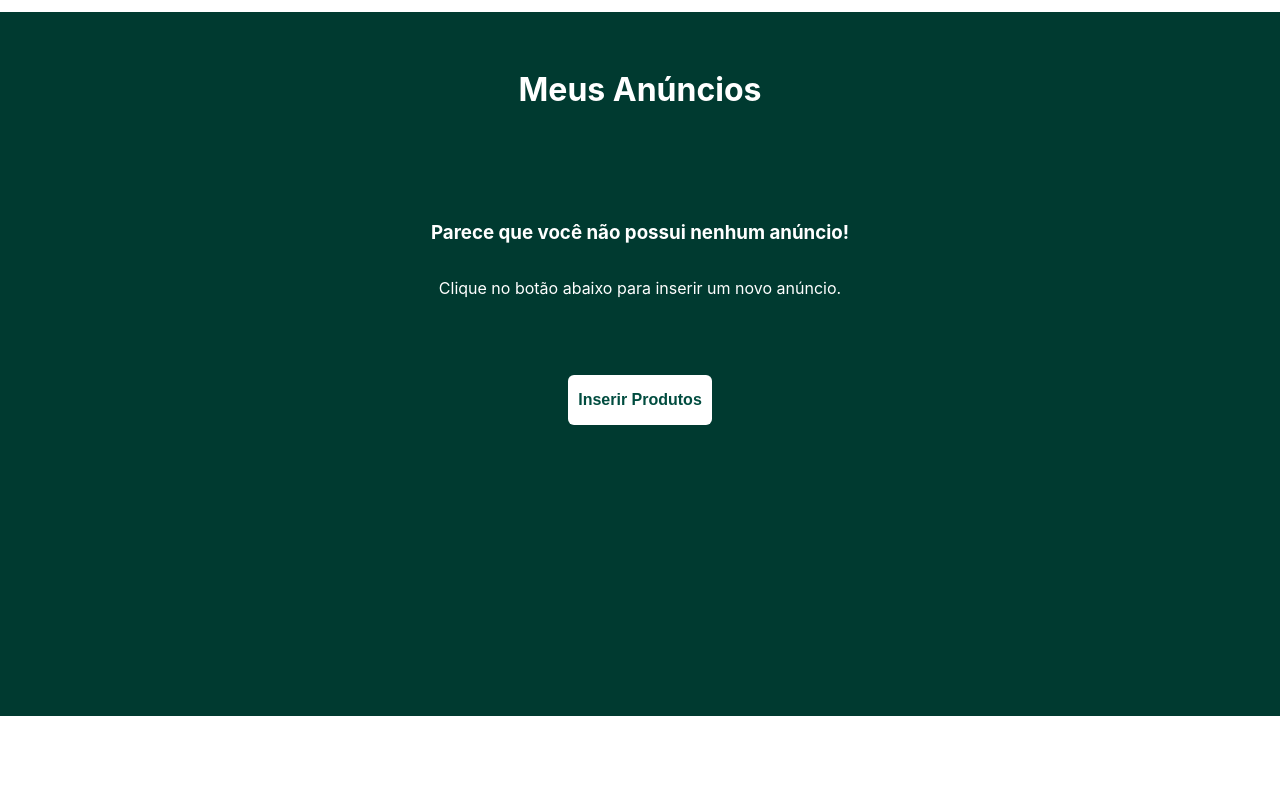
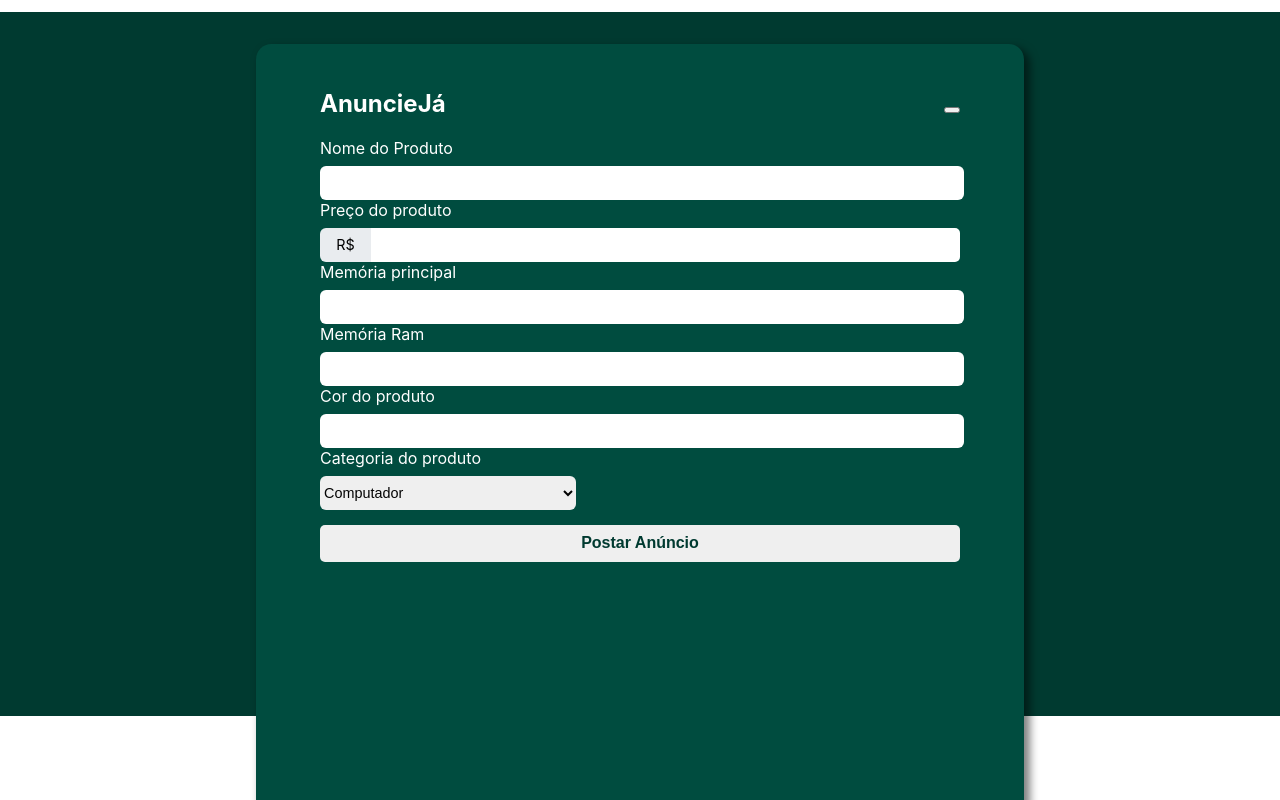
Before and after one commit to paulosys/AnuncieJa-react, a React (Vite) app: page / in a window 1280 px wide. Both pictures are taken after a click on the button "Inserir Produtos". Shown: the part 787-1587 px from the top of the page. Built offline with nearby package versions, Linux system fonts and the light colour scheme.

Commit message:
form-modal

```diff
--- a/src/App.jsx
+++ b/src/App.jsx
@@ -3,6 +3,7 @@ import './App.css'
 import Header from './components/Header/Header'
 import Banner from './components/Banner/Banner'
 import UserProducts from './components/UserProducts/UserProducts'
+import AllProducts from './components/AllProducts/AllProducts'
 
 import FooterPage from './components/FooterPag/FooterPag'
 
@@ -21,7 +22,7 @@ function App() {
       </section>
 
       <section>
-
+        <AllProducts/>
       </section>
 
       <footer>
--- a/src/components/AllProducts/AllProducts.jsx
+++ b/src/components/AllProducts/AllProducts.jsx
@@ -0,0 +1,9 @@
+const AllProducts = (props) => {
+    return(
+        <div>
+
+        </div>
+    );
+}
+
+export default AllProducts;
--- a/src/components/FooterPag/FooterPag.css
+++ b/src/components/FooterPag/FooterPag.css
@@ -1,42 +1,3 @@
-/*footer*/
-.logo-footer{
-    width: 100%;
-    display: flex;
-    justify-content: center;
-    align-items: center;
-    padding: 6% 0;
-
-    font-weight: bold;
-    font-size: 1.5rem;
-}
-
-.logo-footer a{
-   color: var(--green);
-}
-
-.nav-footer{
-    width: 100%;
-}
-
-.nav-footer ul{
-    min-width: 450px;
-    list-style: disc;
-    flex-direction: row;
-    display: flex;
-    font-weight: bold;
-}
-
-.nav-footer ul li a:hover{
-    border-bottom: 2px solid var(--green);
-}
-
-.content-footer{
-    display: flex;
-    justify-content: center;
-    margin: 0 auto;
-    align-items: center;
-}
-
 .container-footer{
     width: 100%;
     display: flex;
@@ -45,3 +6,24 @@
     align-items: center;
     padding: 3% 0;
 }
+
+.content-footer{
+    text-align: center;
+    width: 100%;
+    display: flex;
+    justify-content: center;
+    align-items: center;
+}
+
+.nav-footer ul{
+    min-width: 100%;
+    list-style: none;
+    display: flex;
+    flex-direction: row;
+    justify-content: space-between;
+    font-weight: bold;
+}
+
+.nav-footer ul li a:hover{
+    border-bottom: 2px solid var(--green);
+}
--- a/src/components/FooterPag/FooterPag.jsx
+++ b/src/components/FooterPag/FooterPag.jsx
@@ -8,7 +8,6 @@ const FooterPage = () => {
                 <div className="content-footer">
                     <div className="logo-footer">
                         <Logo/>
-
                     </div>
                     <nav className="nav-footer">
                         <ul>
@@ -16,7 +15,6 @@ const FooterPage = () => {
                             <li><a href="#product">Produtos</a></li>
                         </ul>
                     </nav>
-
                 </div>
                 <div className="privacity-page">
                     <p>© 2022 - Todos os direitos reservados</p>
--- /dev/null
+++ b/src/components/FormProducts/FormProducts.css
@@ -0,0 +1,100 @@
+.form-modal{
+    padding: 2% 5%;
+    position: absolute;
+    height: 90vh;
+    width: 50vw;
+    background-color: var(--green);
+    color: white;
+    border-radius: 2%;
+    box-shadow: 5px 5px 8px 1px rgba(0,0,0,0.5);
+}
+
+.form-header{
+    display: flex;
+    align-items: center;
+    justify-content: space-between;
+}
+
+.button-close{
+    cursor: pointer;
+}
+
+.input-box{
+    display: flex;
+    flex-direction: column;
+    gap: 0.5rem;
+}
+
+.input-box input{
+    width: 100%;
+    height: 2rem;
+    background-color: white;
+    color: var(--black-light);
+    font-size: 0.9rem;
+    border-width: initial;
+    border-style: none;
+    border-color: initial;
+    border-image: initial;
+    border-radius: 6px;
+}
+
+.flex-productPrice{
+    display: flex;
+    align-items: center;
+    justify-content: space-between;
+    text-align: center;
+
+}
+
+.input-box-cifrao {
+    width: 8%;
+    height: 2.1rem;
+    background-color: rgb(233, 236, 239);
+    color: black;
+    font-size: 0.9rem;
+    line-height: 2.1rem;
+    border-width: initial;
+    border-style: none;
+    border-color: initial;
+    border-image: initial;
+    border-radius: 6px 0px 0px 6px;
+}
+
+input#productPrice {
+    width: 92%;
+    height: 2rem;
+    background-color: white;
+    color: var(--black-light);
+    font-size: 0.9rem;
+    border-width: initial;
+    border-style: none;
+    border-color: initial;
+    border-image: initial;
+    border-radius: 0px 5px 5px 0px;
+
+}
+
+select#productCategory {
+    width: 40%;
+    height: 2.1rem;
+    color: rgba(0, 0, 0, 0.992);
+    font-size: 0.9rem;
+    border-width: initial;
+    border-style: none;
+    border-color: initial;
+    border-image: initial;
+    border-radius: 6px;
+    padding: 0.4rem 0px;
+}
+
+.post-button button {
+    width: 100%;
+    font-size: 1rem;
+    font-weight: bold;
+    color: var(--green-hover);
+    cursor: pointer;
+    margin: 15px 0px 0px;
+    padding: 1.5%;
+    border-radius: 5px;
+    border: none;
+}
--- /dev/null
+++ b/src/components/FormProducts/FormProducts.jsx
@@ -0,0 +1,71 @@
+import "./FormProducts.css";
+import React, { useState } from 'react';
+
+const FormProducts = () => {
+
+    const [showForm, setShowForm] = useState(false);
+
+    const showFormProduct = () => {
+        setShowForm(showForm == false);
+    }
+
+    return(
+        <div className="form-modal">
+
+            <form id = "form-product">
+                <div className="form-header">
+                        <h1>AnuncieJá </h1>
+                        <div className="box-close">
+                            <button className="button-close" id="close-button"><i className="fa-solid fa-xmark" onClick={showFormProduct}></i></button>
+                        </div>
+                </div>
+
+                <div className="input-group">
+                    <div className="input-box">
+                        <label htmlFor="productName">Nome do Produto</label>
+                        <input id="productName" type="text" name="productName" required/>
+                    </div>
+
+                    <div className="input-box">
+                        <label htmlFor="productPrice">Preço do produto</label>
+                        <div className="flex-productPrice">
+                            <div className="input-box-cifrao">
+                                <span className="input-cifrao">R$</span>
+                            </div>
+                            <input id="productPrice" type="number" name="productPrice" required/>
+                        </div>
+                    </div>
+                    <div className="input-box">
+                        <label htmlFor="productMemory"> Memória principal </label>
+                        <input id="productMemory" type="number" name="productMemory" required/>
+
+                    </div>
+                    <div className="input-box">
+                        <label htmlFor="productMemoryRam"> Memória Ram </label>
+                        <input id="productMemoryRam" type="number" name="" required/>
+
+                    </div>
+                    <div className="input-box">
+                        <label htmlFor="productColor"> Cor do produto </label>
+                        <input id="productColor" name="productColor" required/>
+                    </div>
+
+                    <div className="input-box">
+                        <label htmlFor="productCategory">Categoria do produto</label>
+                        <select id="productCategory" name="productCategory" required="">
+                            <option value="1">Computador </option>
+                            <option value="2"> Celular </option>
+                        </select>
+
+                    </div>
+
+                    <div className="post-button">
+                        <button id="enviar"> Postar Anúncio </button>
+                    </div>
+                </div>
+            </form>
+        </div>
+    );
+}
+
+export default FormProducts;
--- /dev/null
+++ b/src/components/ProductCard/ProductCard.jsx
@@ -0,0 +1,6 @@
+const ProductCard = ({ id, name }) => {
+    return (
+        <div className="product" id= {id}>
+        </div>
+        );
+}
--- a/src/components/UserProducts/UserProducts.jsx
+++ b/src/components/UserProducts/UserProducts.jsx
@@ -1,6 +1,16 @@
+import React, { useState } from 'react';
+
 import "./UserProducts.css";
+import FormProducts from '../FormProducts/FormProducts';
 
 const UserProducts = () => {
+
+  const [showForm, setShowForm] = useState(false);
+
+  const showFormProduct = () => {
+    setShowForm(!showForm);
+  }
+
   return (
     <div className="user-products">
       <div className="products-content">
@@ -17,8 +27,12 @@ const UserProducts = () => {
       </div>
 
       <div className="user-product-button">
-        <button className="button">Inserir Produtos</button>
+        <button className="button" onClick={showFormProduct}>Inserir Produtos</button>
       </div>
+
+      {showForm && (
+        <FormProducts/>
+      )}
     </div>
   );
 };
```
Also changed, not shown: src/components/ProductCard/ProductCard.css (added, +51 -0 lines).
